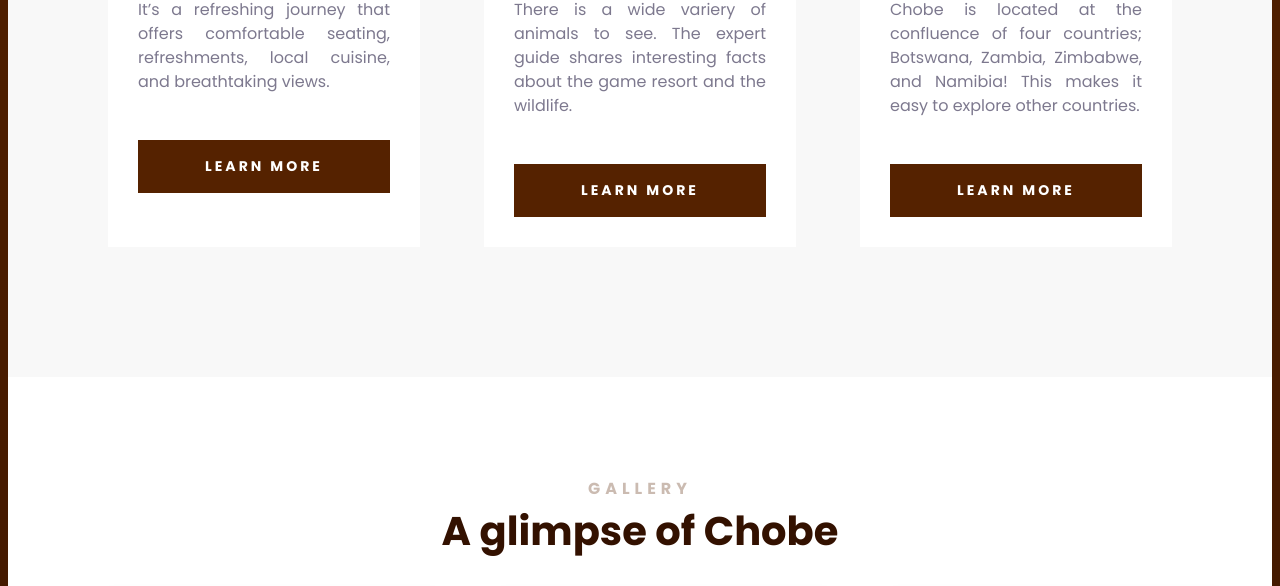
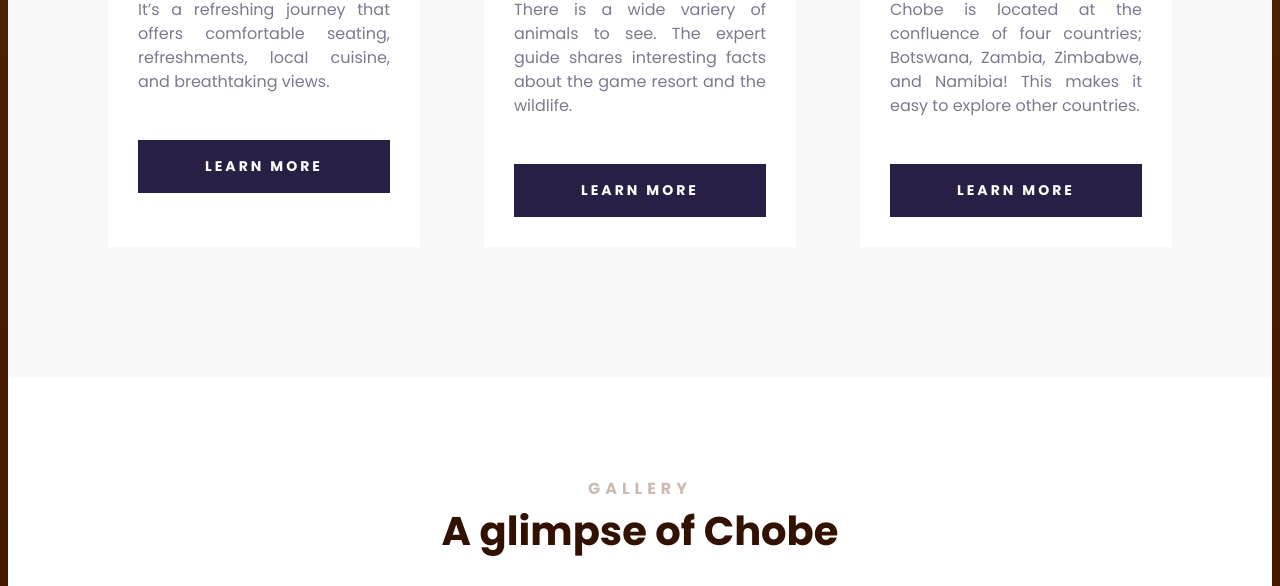
Before and after one commit to thandierab/chobe-travel-project, a plain HTML site: page index.html in a window 1280 px wide. Shown: the part 2457-3043 px from the top of the page. Drawn offline with Linux system fonts and the light colour scheme; a script that the page names is missing.

Commit message:
Updated links and changed button colour

```diff
--- a/index.html
+++ b/index.html
@@ -106,7 +106,7 @@
 
               <div class="card-footer">
                 <a
-                  href="https://maps.app.goo.gl/hi8n7QLBTYH9Kpx5A"
+                  href="https://en.wikipedia.org/wiki/Chobe_National_Park"
                   class="btn"
                   target="_blank"
                   >Learn more</a
@@ -151,7 +151,7 @@
 
               <div class="card-footer">
                 <a
-                  href="https://maps.app.goo.gl/hi8n7QLBTYH9Kpx5A"
+                  href="https://en.wikipedia.org/wiki/Chobe_National_Park"
                   class="btn"
                   target="_blank"
                   >Learn more</a
@@ -192,7 +192,7 @@
 
               <div class="card-footer">
                 <a
-                  href="https://maps.app.goo.gl/hi8n7QLBTYH9Kpx5A"
+                  href="https://en.wikipedia.org/wiki/Victoria_Falls"
                   class="btn"
                   target="_blank"
                   >Learn more</a
--- a/src/style.css
+++ b/src/style.css
@@ -166,7 +166,7 @@ main p {
   letter-spacing: 3px;
   text-transform: uppercase;
   padding: 16px;
-  background-color: #552200;
+  background-color: #272044;
   text-decoration: none;
 }
 
```
